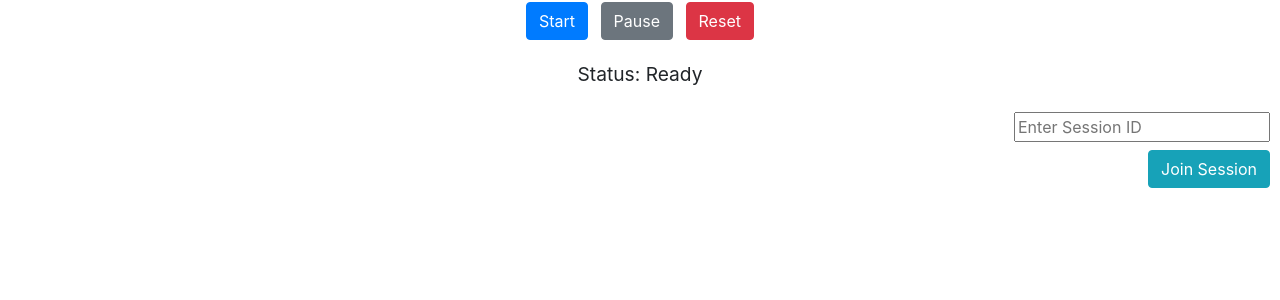
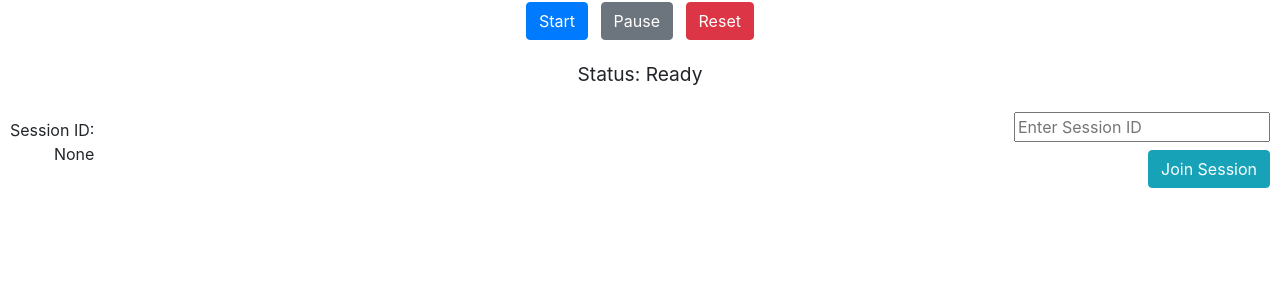
Before and after one commit to justin-pyne/pomo-collab, a Flask app: page / in a window 1280 px wide. Shown: the part 250-550 px from the top of the page. Run offline with Flask 3, Linux system fonts and the light colour scheme; some libraries are stand-ins or nearby versions.

Commit message:
display session id

```diff
--- a/static/js/script.js
+++ b/static/js/script.js
@@ -117,7 +117,7 @@ document.addEventListener('DOMContentLoaded', function () {
 // Socket.io event handlers------------------------------------------------------------------------------------------------------------
 socket.on('room_created_auto', (data) => {
     currentSessionID = data.session_id;
-    alert(`Welcome! Your session ID is: ${data.session_id}`); // Or use a more elegant method to inform the user.
+    document.getElementById('session-id-display').textContent = currentSessionID;
 });
 
 socket.on('timer_updated', (data) => {
@@ -130,7 +130,7 @@ socket.on('timer_updated', (data) => {
 socket.on('session_joined', (data) => {
     currentSessionID = data.session_id;
     // Notify the user
-    alert("Successfully joined the session!"); // or use a more elegant notification method
+    document.getElementById('session-id-display').textContent = currentSessionID;
 
     // Update the timer display
     timeLeft = data.time_left;
--- a/templates/index.html
+++ b/templates/index.html
@@ -46,6 +46,13 @@
             <button id="joinSession" class="btn btn-info">Join Session</button>
         </div>
 
+        <!-- Session ID on the left side -->
+        <div class="position-fixed d-flex flex-column align-items-end"
+        style="top: 49%; left: 10px; transform: translateY(-50%);">
+            Session ID: <span id="session-id-display">None</span>
+        </div>
+
+
         <!-- "Leave Session" floating input and button on the right side -->
     </aside>
 
```
